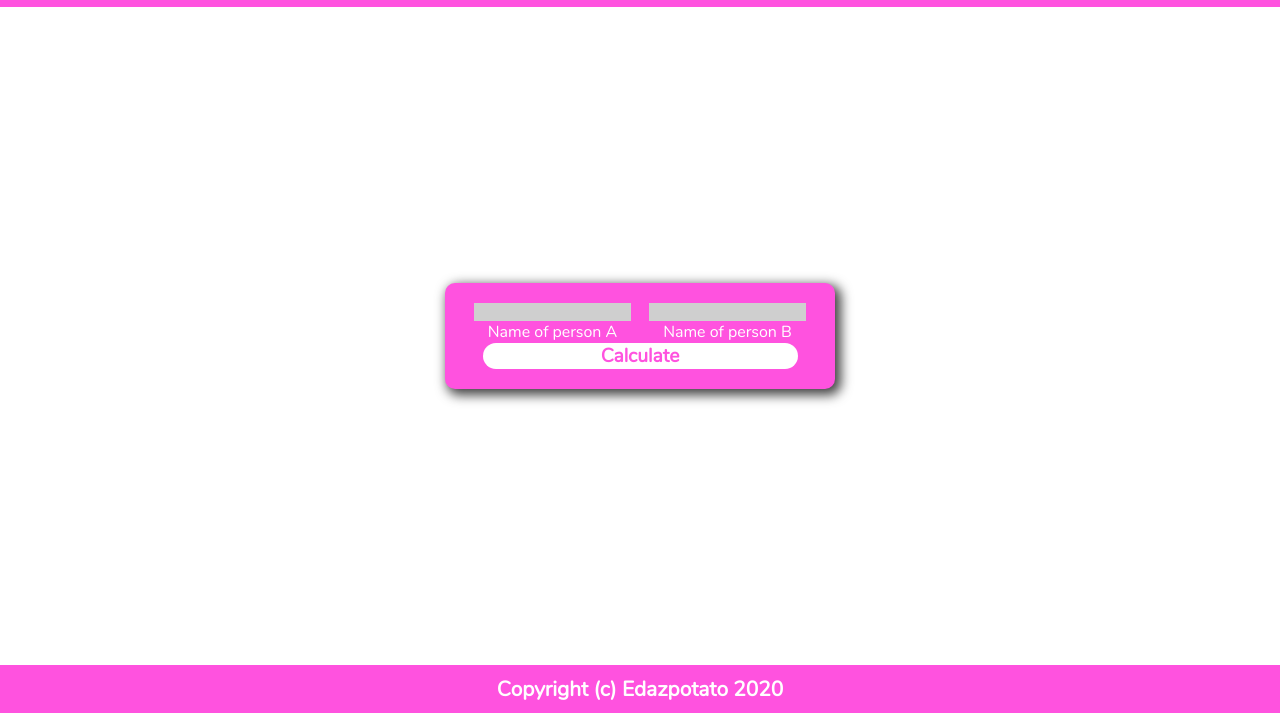
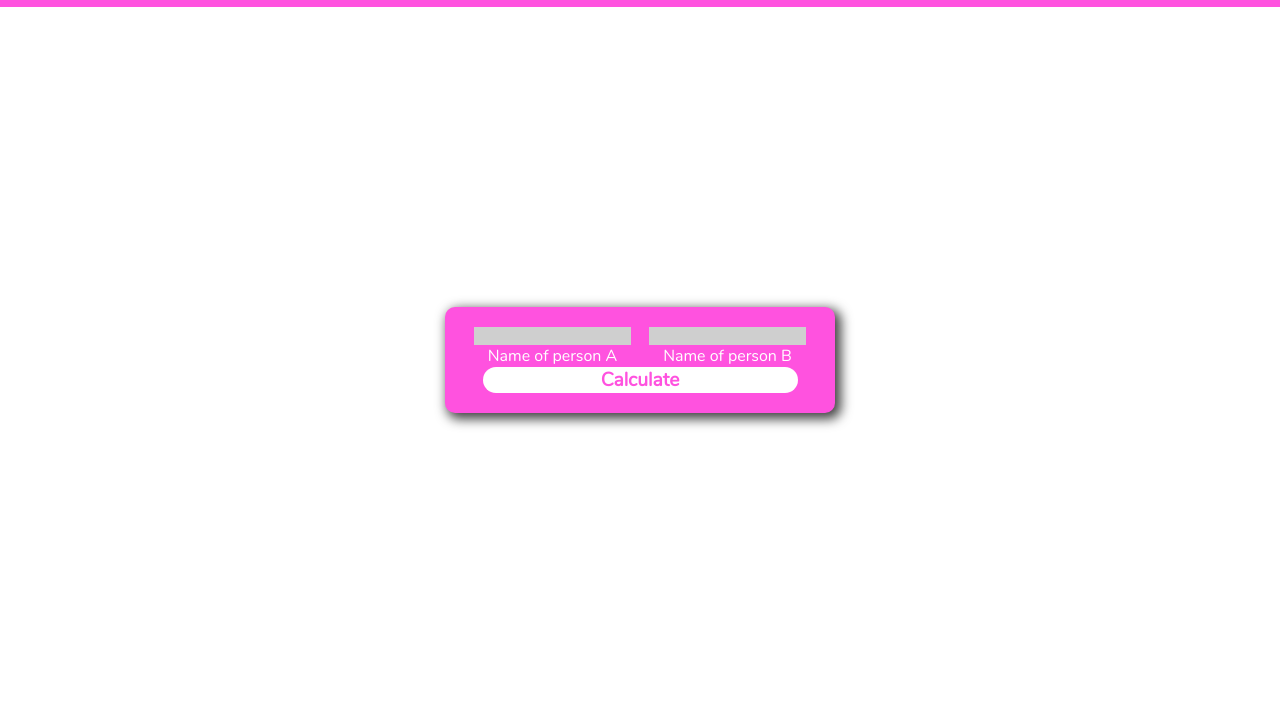
Before and after one commit to edazpotato/dodgy-love-calculator, a plain HTML site: page index.html in a window 1280 px wide. Shown: the part 87-800 px from the top of the page. Drawn offline with Linux system fonts and the light colour scheme.

Commit message:
No more footer

```diff
--- a/index.html
+++ b/index.html
@@ -32,8 +32,5 @@
 			</article>
 		</section>
 	</main>
-	<footer class="footer">
-		Copyright (c) Edazpotato 2020
-	</footer>
 </body>
 </html>
```
